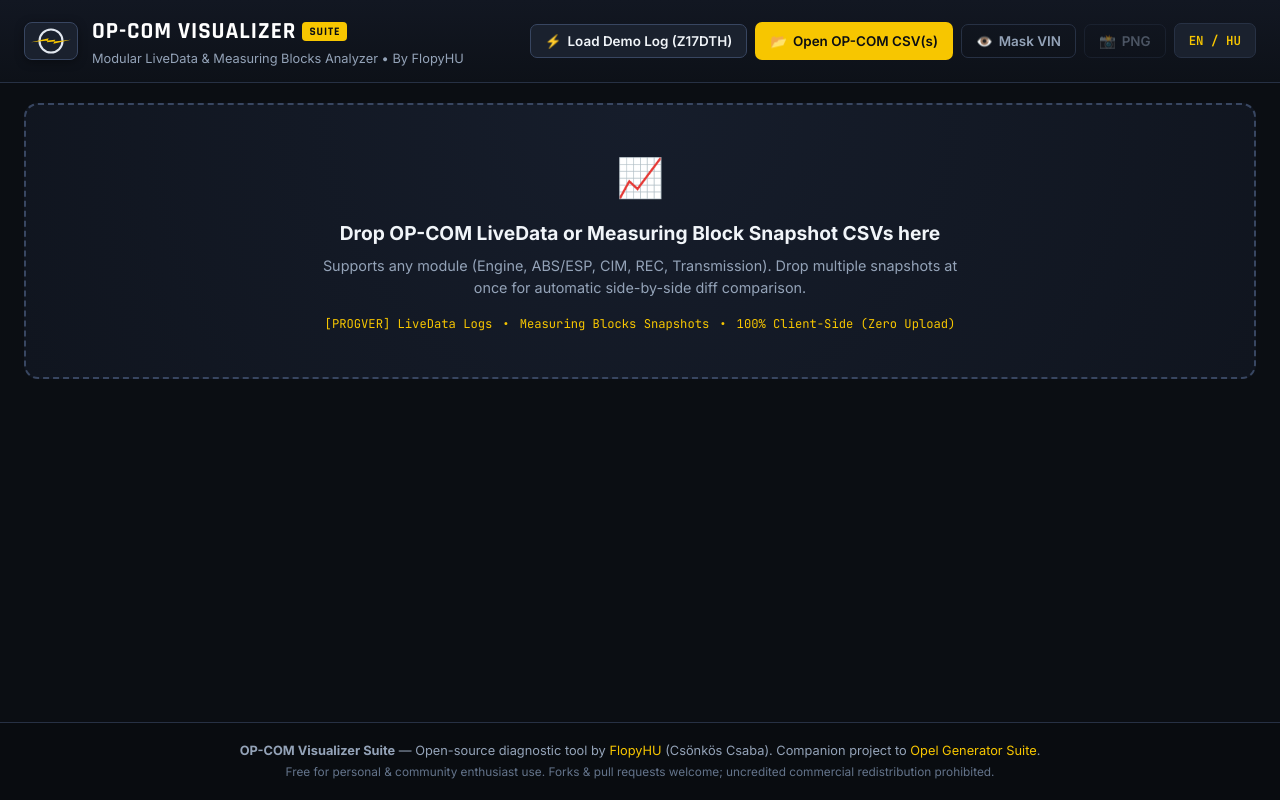
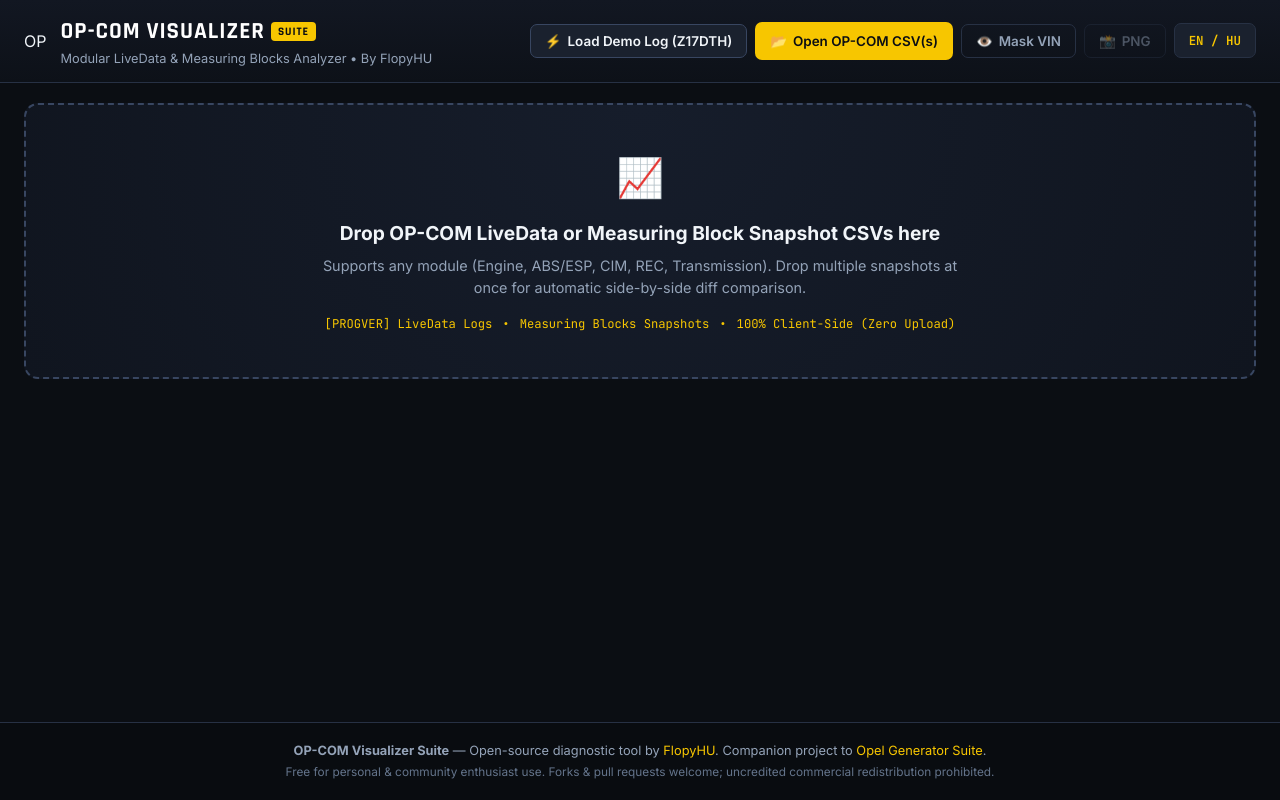
Before and after one commit to FlopyHU/OP-COM-Visualizer-by-FlopyHU, a plain HTML site: page index.html in a window 1280 px wide. Drawn offline with Linux system fonts and the light colour scheme.

Commit message:
Remove Opel logo and update footer content
Removed the Opel Blitz emblem SVG and replaced it with a brand mark. Updated footer text for clarity.

```diff
--- a/index.html
+++ b/index.html
@@ -12,13 +12,7 @@
 <body>
   <header class="app-header">
     <div class="brand-group">
-      <!-- Opel Blitz Emblem SVG -->
-      <div class="opel-logo-wrap" title="Opel Diagnostic Telemetry">
-        <svg class="opel-blitz" viewBox="0 0 120 80" fill="none" xmlns="http://www.w3.org/2000/svg" aria-label="Opel Logo">
-          <circle cx="60" cy="40" r="30" stroke="currentColor" stroke-width="5.5" />
-          <path d="M8 43 L54 33 L49 43 L112 37 L66 47 L71 37 Z" fill="var(--accent-gold)" />
-        </svg>
-      </div>
+      <div class="brand-mark" aria-hidden="true">OP</div>
       <div>
         <div class="brand-title-row">
           <h1>OP-COM VISUALIZER <span class="badge-pro">SUITE</span></h1>
@@ -185,8 +179,7 @@
     <div class="footer-content">
       <p>
         <strong>OP-COM Visualizer Suite</strong> — Open-source diagnostic tool by
-        <a href="https://github.com/FlopyHU" target="_blank" rel="noopener">FlopyHU</a>
-        (Csönkös Csaba). Companion project to
+        <a href="https://github.com/FlopyHU" target="_blank" rel="noopener">FlopyHU</a>. Companion project to
         <a href="https://github.com/FlopyHU/Opel-Generator-Suite-by-FlopyHU" target="_blank" rel="noopener">Opel Generator Suite</a>.
       </p>
       <p class="footer-note">
```
